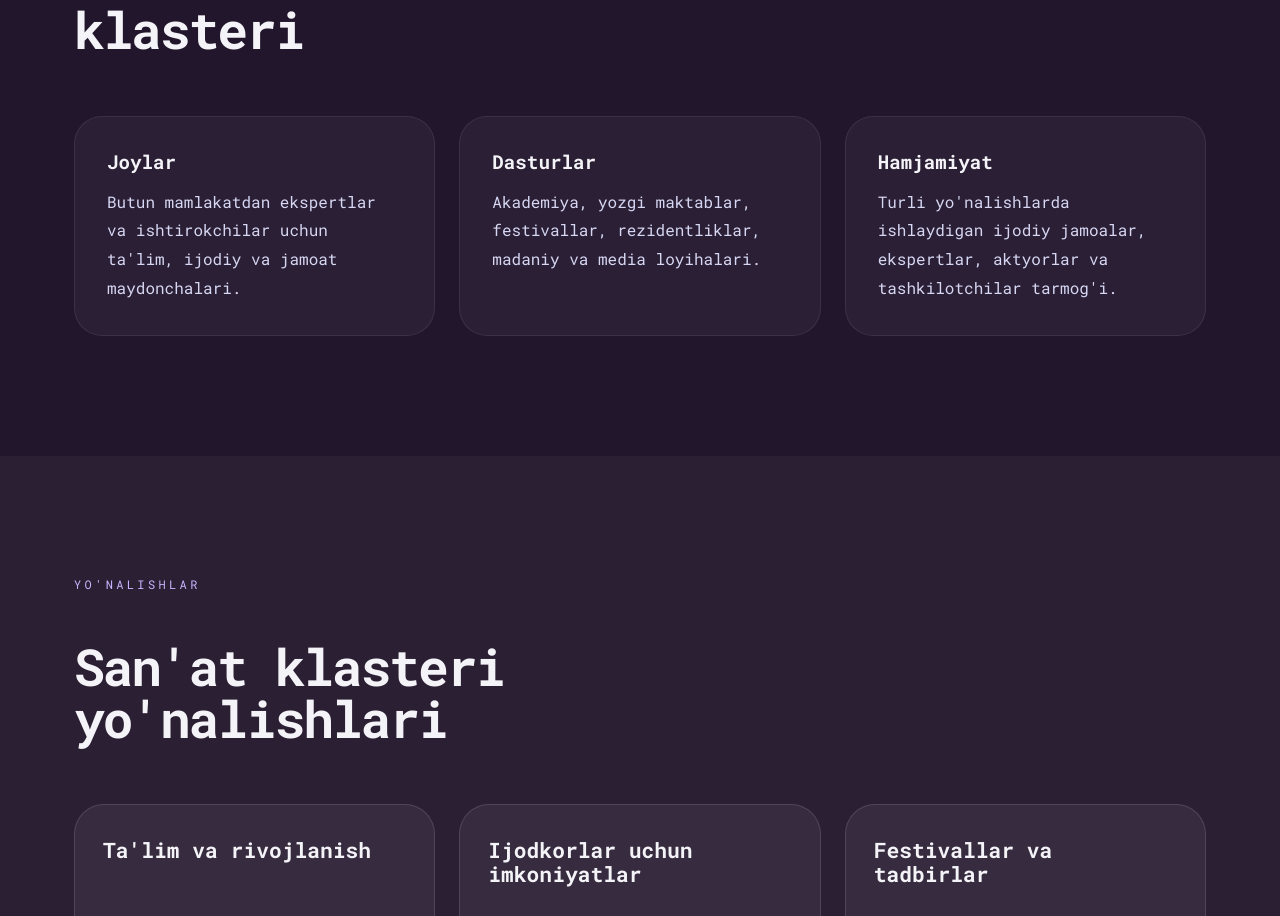
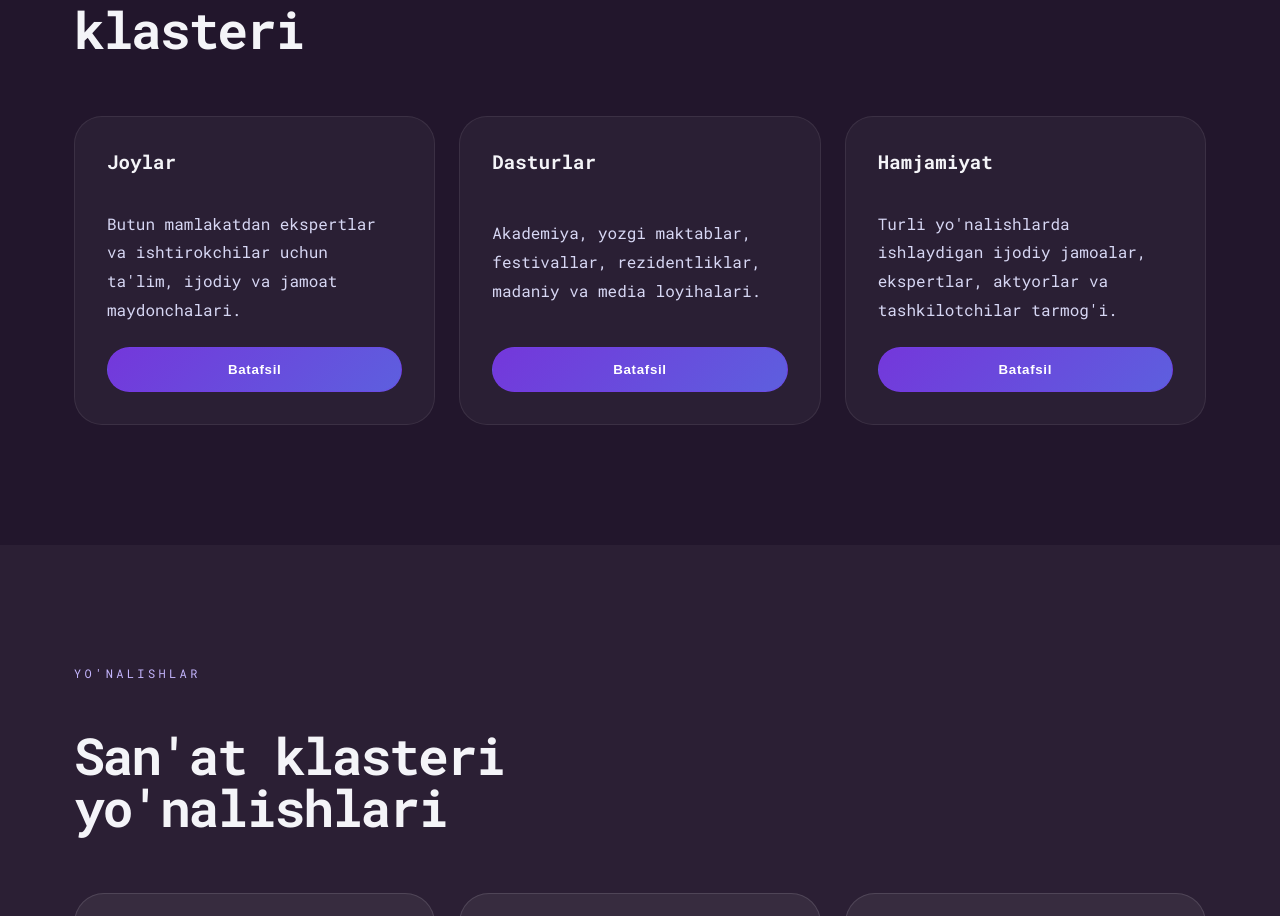
Before and after one commit to Art-Uzbek-Cluster/artuzcluster, a React (Vite) app: page / in a window 1280 px wide. Shown: the part 997-1913 px from the top of the page. Built offline with nearby package versions, Linux system fonts and the light colour scheme.

Commit message:
add button

```diff
--- a/src/components/artists/ArtistsSection.tsx
+++ b/src/components/artists/ArtistsSection.tsx
@@ -37,7 +37,7 @@ export const ArtistsSection = () => {
   const { artists, loading } = useArtists();
 
   return (
-    <section className="section artists-section" id="mashhur-artists">
+    <section className="section artists-section" id="hamjamiyat">
       <div className="container">
         <div className="section-header">
           <span className="eyebrow">{t.home.famousArtists?.eyebrow}</span>
--- a/src/components/places/PlacesSection.tsx
+++ b/src/components/places/PlacesSection.tsx
@@ -24,7 +24,7 @@ export const PlacesSection = () => {
   };
 
   return (
-    <section className="section places-section" id="places">
+    <section className="section places-section" id="joylar">
       <div className="container">
         <motion.div
           className="section-header"
--- a/src/pages/Home.tsx
+++ b/src/pages/Home.tsx
@@ -238,6 +238,22 @@ export function Home() {
     ...externalNews,
   ];
 
+  const sectionMap: Record<string, string> = {
+    Joylar: 'joylar',
+    Dasturlar: 'dasturlar',
+    Hamjamiyat: 'hamjamiyat',
+  };
+
+  const scrollToSection = (sectionTitle: string) => {
+    const sectionId = sectionMap[sectionTitle];
+    if (!sectionId) return;
+
+    const target = document.getElementById(sectionId);
+    if (target) {
+      target.scrollIntoView({ behavior: 'smooth' });
+    }
+  };
+
   return (
     <main>
       <section className="hero-section" id="top">
@@ -278,16 +294,39 @@ export function Home() {
           </div>
           <div className="info-grid">
             {about.cards.map((card) => (
-              <article key={card.title} className="info-card">
+              <article
+                key={card.title}
+                className="info-card"
+                role="button"
+                tabIndex={0}
+                aria-label={`Scroll to ${card.title}`}
+                onClick={() => scrollToSection(card.title)}
+                onKeyDown={(event) => {
+                  if (event.key === 'Enter' || event.key === ' ') {
+                    event.preventDefault();
+                    scrollToSection(card.title);
+                  }
+                }}
+              >
                 <h3>{card.title}</h3>
                 <p>{card.description}</p>
+                <button
+                  type="button"
+                  className="info-card-action"
+                  onClick={(event) => {
+                    event.stopPropagation();
+                    scrollToSection(card.title);
+                  }}
+                >
+                  {t.home.hero.detailsBtn}
+                </button>
               </article>
             ))}
           </div>
         </div>
       </section>
 
-      <section className="section section-dark" id="directions">
+      <section className="section section-dark" id="dasturlar">
         <div className="container">
           <div className="section-header">
             <span className="eyebrow">{directions.eyebrow}</span>
--- a/src/styles/index.css
+++ b/src/styles/index.css
@@ -1020,6 +1020,28 @@ header {
   border-color: rgba(124, 58, 237, 0.5);
 }
 
+.info-card {
+  background: rgba(255, 255, 255, 0.04);
+  border: 1px solid rgba(255, 255, 255, 0.08);
+  border-radius: 28px;
+  padding: 32px;
+  transition: transform 0.25s ease, border-color 0.25s ease;
+  cursor: pointer;
+  display: grid;
+  gap: 22px;
+}
+
+.info-card:hover,
+.direction-card:hover,
+.project-card:hover,
+.partner-card:hover,
+.expert-card:hover,
+.news-card:hover,
+.stat-card:hover {
+  transform: translateY(-6px);
+  border-color: rgba(124, 58, 237, 0.5);
+}
+
 .info-card h3,
 .direction-card h3,
 .project-card h3,
@@ -1035,6 +1057,29 @@ header {
 .partner-card p {
   color: var(--text-secondary);
   line-height: 1.8;
+}
+
+.info-card-action {
+  margin-top: auto;
+  align-self: flex-start;
+  display: inline-flex;
+  align-items: center;
+  justify-content: center;
+  padding: 14px 24px;
+  border-radius: 999px;
+  border: 1px solid rgba(124, 58, 237, 0.4);
+  background: linear-gradient(135deg, rgba(124, 58, 237, 0.9), rgba(99, 102, 241, 0.9));
+  color: #ffffff;
+  cursor: pointer;
+  font-weight: 700;
+  letter-spacing: 0.05em;
+  transition: transform 0.25s ease, background 0.25s ease, box-shadow 0.25s ease;
+}
+
+.info-card-action:hover {
+  transform: translateY(-2px);
+  background: linear-gradient(135deg, rgba(124, 58, 237, 0.95), rgba(99, 102, 241, 0.95));
+  box-shadow: 0 15px 35px rgba(124, 58, 237, 0.25);
 }
 
 .expert-card {
```
